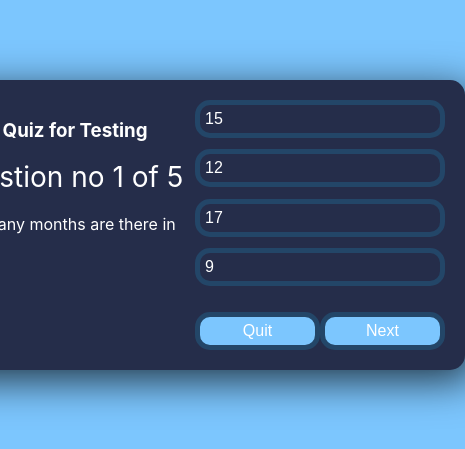
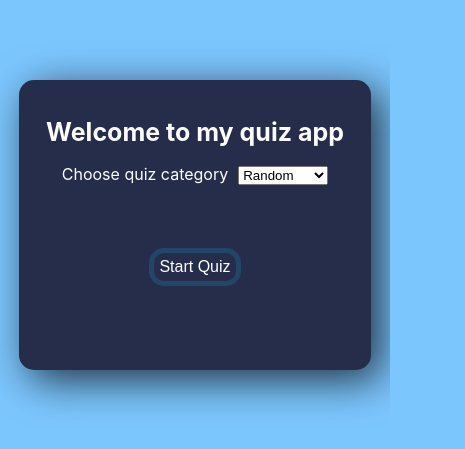
Before and after one commit to mdfaizanalam2000/quizapp, a React (Create React App) app: page / in a window 390 px wide. Shown: the part 197-646 px from the top of the page, 465 px wide, since content can reach past the window. Built offline with nearby package versions, Linux system fonts and the light colour scheme.

Commit message:
final commit

```diff
--- a/src/App.css
+++ b/src/App.css
@@ -92,3 +92,50 @@ button svg {
   background-color: #234668;
   color: white;
 }
+
+.home {
+  background-color: #252d4a;
+  width: 500px;
+  min-height: 250px;
+  height: min-content;
+  border-radius: 15px;
+  padding: 20px;
+  box-shadow: 10px 10px 42px 0px rgba(0, 0, 0, 0.75);
+  display: flex;
+  flex-direction: column;
+  align-items: center;
+}
+
+select{
+  margin-left: 10px;
+}
+
+.home button{
+  margin: auto;
+  width: auto;
+}
+
+.score-section button{
+  width: auto;
+  margin: auto;
+}
+
+@media only screen and (max-width: 800px) {
+  .app {
+    max-width: 80vw;
+    display: flex;
+    flex-direction: column;
+  }
+
+  button {
+    margin: 5px 0;
+  }
+
+  .home{
+    max-width: 80vw;
+  }
+
+  h1{
+    font-size: 25px;
+  }
+}
--- a/src/App.js
+++ b/src/App.js
@@ -1,10 +1,10 @@
-import './components/Quiz';
-import Quiz from './components/Quiz';
+import Homepage from './components/Homepage';
+import './App.css';
 
 function App() {
   return (
     <div>
-      <Quiz />
+      <Homepage />
     </div>
   );
 }
--- /dev/null
+++ b/src/components/Homepage.js
@@ -0,0 +1,27 @@
+import React, { useState } from 'react'
+import Quiz from './Quiz';
+
+export default function Homepage() {
+    const [quizPage, setQuizPage] = useState(false);
+
+    return (
+        <>
+            {!quizPage ?
+                <div className='home'>
+                    <h1>Welcome to my quiz app</h1>
+                    <div>
+                        <label htmlFor="category">Choose quiz category</label>
+                        <select name="category" id="category">
+                            <option value="random" defaultChecked>Random</option>
+                            <option value="sports">Sports</option>
+                            <option value="technology">Technology</option>
+                            {/* <option value="science">Science</option> */}
+                            <option value="space">Space</option>
+                        </select>
+                    </div>
+                    <button type='submit' onClick={() => setQuizPage(true)}>Start Quiz</button>
+                </div>
+                : <Quiz category={document.getElementById("category").value} />}
+        </>
+    )
+}
--- a/src/components/Quiz.js
+++ b/src/components/Quiz.js
@@ -1,62 +1,37 @@
-import React, { useState } from 'react'
-import '../App.css';
+import React, { useEffect, useState } from 'react'
 import QuizResult from './QuizResult';
 
-export default function Quiz() {
-    const questionBank = [
-        {
-            question: "How many months are there in total?",
-            answerOptions: [
-                { answerText: "15", isCorrect: false },
-                { answerText: "12", isCorrect: true },
-                { answerText: "17", isCorrect: false },
-                { answerText: "9", isCorrect: false }
-            ]
-        },
-        {
-            question: "How many days are there in week?",
-            answerOptions: [
-                { answerText: "15", isCorrect: false },
-                { answerText: "12", isCorrect: false },
-                { answerText: "7", isCorrect: true },
-                { answerText: "9", isCorrect: false }
-            ]
-        },
-        {
-            question: "Full form of HTML is?",
-            answerOptions: [
-                { answerText: "HyperText Markup Language", isCorrect: true },
-                { answerText: "HyperText Marking Language", isCorrect: false },
-                { answerText: "HyperTile Markup Language", isCorrect: false },
-                { answerText: "HyperText Markwood Language", isCorrect: false }
-            ]
-        },
-        {
-            question: "JavaScript is case sensitive?",
-            answerOptions: [
-                { answerText: "No", isCorrect: false },
-                { answerText: "Maybe", isCorrect: false },
-                { answerText: "Yes", isCorrect: true },
-                { answerText: "Not yet known", isCorrect: false }
-            ]
-        },
-        {
-            question: "How many t20 world cups India won?",
-            answerOptions: [
-                { answerText: "3", isCorrect: false },
-                { answerText: "2", isCorrect: false },
-                { answerText: "1", isCorrect: true },
-                { answerText: "0", isCorrect: false }
-            ]
-        }
-
-    ]
-
+export default function Quiz(props) {
+    const [questionBank, setQuestionBank] = useState([]);
     const [currentQuestion, setCurrentQuestion] = useState(0);
     const [score, setCurrentScore] = useState(0);
     const [correctAns, setCorrectAns] = useState(0);
     const [showResult, setShowResult] = useState(false);
-    const [selectedOption, setSelectedOption] = useState(null)
+    const [selectedOption, setSelectedOption] = useState(null);
+
+    const shuffle = (array) => {
+        return array.sort(() => 0.5 - Math.random());
+    };
+
+    const fetchQuestions = async () => {
+        const response = await fetch("https://quiz-backend-8bu6.onrender.com/questions", {
+            headers: {
+                "Content-Type": "application/json",
+                "category": props.category
+            }
+        })
+        let data = await response.json();
+        let randomArray = shuffle(data);
+        if (randomArray.length > 10) {
+            randomArray = randomArray.slice(0, 10)
+        }
+        setQuestionBank(randomArray);
+    }
+
+    useEffect(() => {
+        fetchQuestions();
+        // eslint-disable-next-line
+    }, [])
 
     const reset = () => {
         setCurrentQuestion(0);
@@ -79,10 +54,12 @@ export default function Quiz() {
             setShowResult(true);
     }
     return (
+        <>
+            {!questionBank[currentQuestion] ? "Hang On, loading questions..." :
                 <div className='app'>
                     {showResult ? <QuizResult score={score} correctAns={correctAns} questionBank={questionBank} /> : <>
                         <div className="question-section">
-                    <h3>Demo Quiz for Testing</h3>
+                            <h3>Quiz Category: {props.category.toUpperCase()}</h3>
                             <div className="question-count">
                                 <span>Question no {currentQuestion + 1} of {questionBank.length}</span>
                             </div>
@@ -100,7 +77,7 @@ export default function Quiz() {
                             </div>
                         </div>
                     </>}
-
-        </div>
+                </div>}
+        </>
     )
 }
--- a/src/components/QuizResult.js
+++ b/src/components/QuizResult.js
@@ -3,8 +3,9 @@ export default function QuizResult(props) {
     return (
         <div className='score-section'>
             <h1>Quiz Completed</h1>
-            <h3>You have scored {props.score}/25</h3>
+            <h3>You have scored {props.score}/{props.questionBank.length * 5}</h3>
             <h4>You have answered {props.correctAns} questions out of {props.questionBank.length} correctly</h4>
+            <button onClick={() => window.location.reload()}>Play Again!</button>
         </div>
     )
 }
```
Lines whose indentation alone changed are shown as unchanged.
